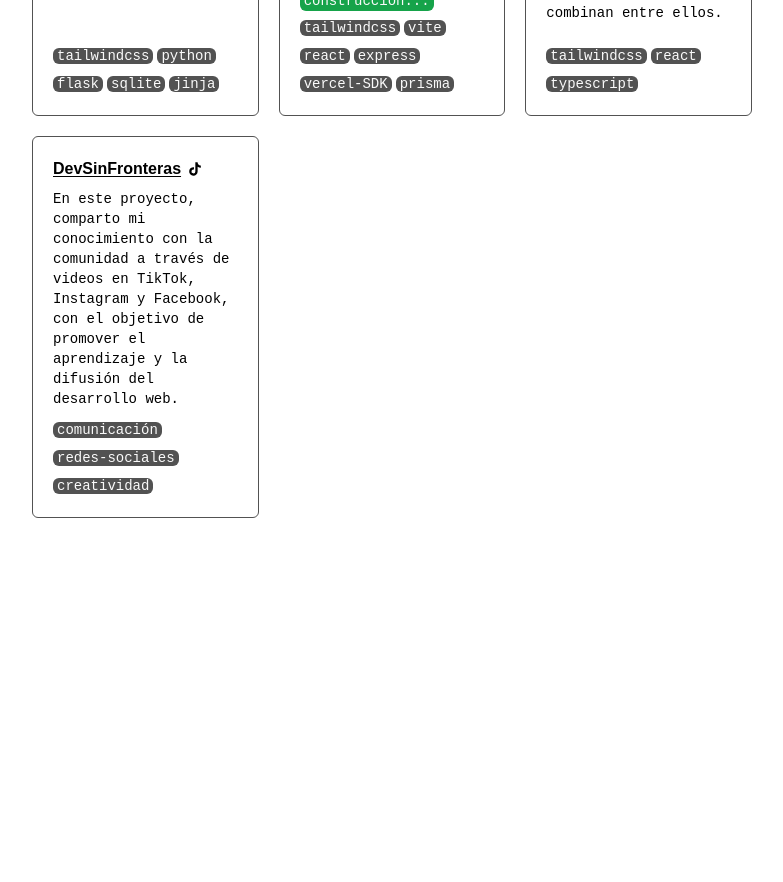
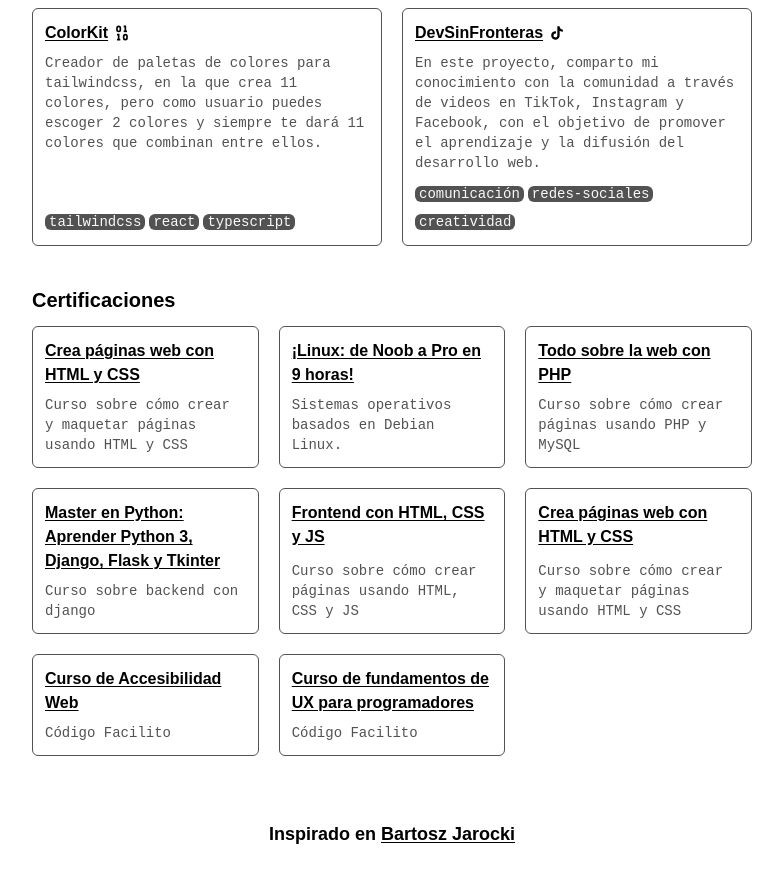
Before and after one commit to LUISEDOCCOR/portafolio-2025, a Vue app: page / in a window 1280 px wide. Shown: the part 1160-2042 px from the top of the page, without its empty margins (248-1031 px from the left). Before the commit the page ends 1742 px from the top, so only its background shows below. Built offline with nearby package versions, Linux system fonts and the light colour scheme.

Commit message:
feat: add cert and footer section

```diff
--- a/src/App.vue
+++ b/src/App.vue
@@ -5,16 +5,20 @@ import AboutMe from "./components/AboutMe.vue";
 import Education from "./components/Education.vue";
 import Skills from "./components/Skills.vue";
 import Projects from "./components/Projects.vue";
+import Certificates from "./components/Certificates.vue";
+import Footer from "./components/Footer.vue";
 </script>
 
 <template>
   <MainLayout>
     <Header />
-    <main class="mt-16 space-y-10">
+    <main class="my-16 space-y-10">
       <AboutMe />
       <Education />
       <Skills />
       <Projects />
+      <Certificates />
     </main>
+    <Footer />
   </MainLayout>
 </template>
--- /dev/null
+++ b/src/components/Certificates.vue
@@ -0,0 +1,67 @@
+<script setup>
+import Section from "./UI/Section.vue";
+
+const certificates = [
+  {
+    title: "Crea páginas web con HTML y CSS",
+    content: "Curso sobre cómo crear y maquetar páginas usando HTML y CSS",
+    href: "https://www.mastermind.ac/certificates/67103e6b5b66470480a38a5f773caed1",
+  },
+  {
+    title: "¡Linux: de Noob a Pro en 9 horas!",
+    content: "Sistemas operativos basados en Debian Linux.",
+    href: "https://www.mastermind.ac/certificates/33290ab05fc14ed99e72c73613469b96",
+  },
+  {
+    title: "Todo sobre la web con PHP",
+    content: "Curso sobre cómo crear páginas usando PHP y MySQL",
+    href: "https://www.mastermind.ac/certificates/5448a06270fa4afdb8da70dabe1f2ce8",
+  },
+  {
+    title: "Master en Python: Aprender Python 3, Django, Flask y Tkinter",
+    content: "Curso sobre backend con django",
+    href: "https://udemy-certificate.s3.amazonaws.com/image/UC-d39174ac-83e2-4138-925a-16d4458b585b.jpg?v=1703626184000",
+  },
+  {
+    title: "Frontend con HTML, CSS y JS",
+    content: "Curso sobre cómo crear páginas usando HTML, CSS y JS",
+    href: "https://www.mastermind.ac/certificates/551bc00405864777873a31006c8b55b5",
+  },
+  {
+    title: "Crea páginas web con HTML y CSS",
+    content: "Curso sobre cómo crear y maquetar páginas usando HTML y CSS",
+    href: "https://www.mastermind.ac/certificates/67103e6b5b66470480a38a5f773caed1",
+  },
+  {
+    title: "Curso de Accesibilidad Web",
+    content: "Código Facilito",
+    href: "https://codigofacilito.com/certificates/1bd5435d-7b0c-4fc2-a6b1-4f9100238505",
+  },
+  {
+    title: "Curso de fundamentos de UX para programadores",
+    content: "Código Facilito",
+    href: "https://codigofacilito.com/certificates/ec4d3e4a-db6f-430d-b9c0-b67504b603de",
+  },
+];
+</script>
+<template>
+  <Section title="Certificaciones">
+    <ul class="grid grid-cols-1 gap-5 md:grid-cols-3">
+      <li
+        class="flex flex-col justify-between gap-2 rounded-md border border-neutral-600 p-3"
+        v-for="(certificate, index) in certificates"
+        :key="index"
+      >
+        <a
+          :href="certificate.href"
+          class="text-md font-semibold underline underline-offset-2"
+        >
+          {{ certificate.title }}
+        </a>
+        <p class="jetbrains-mono text-sm text-neutral-600">
+          {{ certificate.content }}
+        </p>
+      </li>
+    </ul>
+  </Section>
+</template>
--- /dev/null
+++ b/src/components/Footer.vue
@@ -0,0 +1,10 @@
+<template>
+  <footer class="flex justify-center text-lg font-semibold">
+    <span
+      >Inspirado en
+      <a class="underline underline-offset-2" href="https://cv.jarocki.me/"
+        >Bartosz Jarocki</a
+      ></span
+    >
+  </footer>
+</template>
--- a/src/components/Header.vue
+++ b/src/components/Header.vue
@@ -53,7 +53,7 @@ const links = [
     </section>
     <section class="hidden items-center justify-end md:flex">
       <img
-        class="rounded-md md:w-36 xl:w-40"
+        class="w-36 rounded-md"
         src="https://avatars.githubusercontent.com/u/110699874?v=4"
         alt="Luis Eduardo Cortes"
       />
--- a/src/components/Projects.vue
+++ b/src/components/Projects.vue
@@ -39,9 +39,9 @@ const projects = [
 </script>
 <template>
   <Section title="Proyectos">
-    <ul class="grid grid-cols-1 gap-5 md:grid-cols-3">
+    <ul class="grid grid-cols-1 gap-5 md:grid-cols-2">
       <li
-        class="flex flex-col justify-between gap-2 rounded-md border border-neutral-600 p-5"
+        class="flex flex-col justify-between gap-2 rounded-md border border-neutral-600 p-3"
         v-for="(project, index) in projects"
         :key="index"
       >
@@ -54,7 +54,7 @@ const projects = [
             >
             <component class="w-5 stroke-2" :is="project.icon || CodeIcon" />
           </span>
-          <p class="jetbrains-mono text-sm">
+          <p class="jetbrains-mono text-sm text-neutral-600">
             {{ project.content }}
           </p>
         </div>
@@ -62,7 +62,8 @@ const projects = [
           <Tag
             v-show="project.isWorking"
             bg="bg-green-600"
-            label="construcción..."
+            class="text-white"
+            label="en construcción..."
           />
           <li v-for="(skill, index) in project.skills" :key="index">
             <Tag :label="skill" />
--- a/src/components/Skills.vue
+++ b/src/components/Skills.vue
@@ -15,7 +15,7 @@ const skills = [
 </script>
 <template>
   <Section title="Skills">
-    <ul class="flex flex-wrap justify-center gap-2 md:justify-start">
+    <ul class="flex flex-wrap justify-start gap-2">
       <li v-for="(skill, index) in skills" :key="index">
         <Tag :label="skill" />
       </li>
--- a/src/components/UI/Tag.vue
+++ b/src/components/UI/Tag.vue
@@ -6,7 +6,7 @@ defineProps({
 </script>
 <template>
   <span
-    :class="`jetbrains-mono py-.5 rounded-md ${bg || 'bg-neutral-600'} px-1 text-sm text-neutral-50 transition-opacity hover:opacity-85`"
+    :class="`jetbrains-mono py-.5 rounded-md text-neutral-100 ${bg || 'bg-neutral-600'} px-1 text-sm text-neutral-50 transition-opacity hover:opacity-85`"
     >{{ label }}</span
   >
 </template>
--- a/src/layouts/MainLayout.vue
+++ b/src/layouts/MainLayout.vue
@@ -1,5 +1,5 @@
 <template>
-  <div class="mx-auto min-h-screen w-full max-w-3xl px-12 py-16 sm:px-6">
+  <div class="mx-auto min-h-screen w-full max-w-3xl px-8 py-16 sm:px-6">
     <slot />
   </div>
 </template>
```
